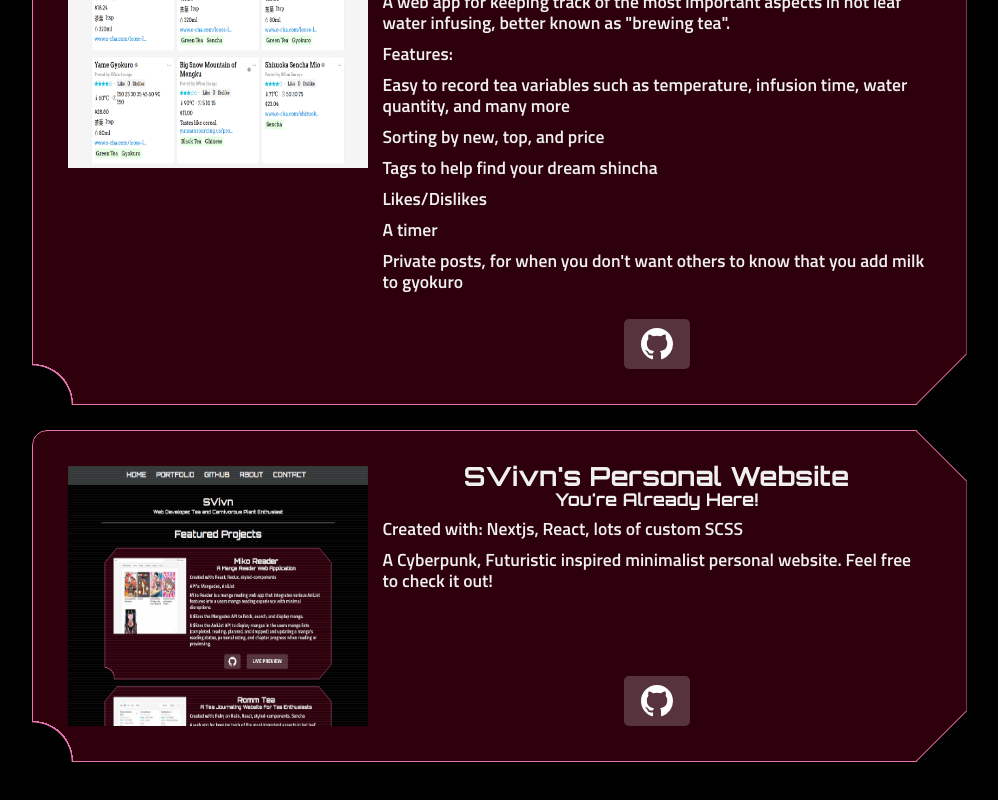
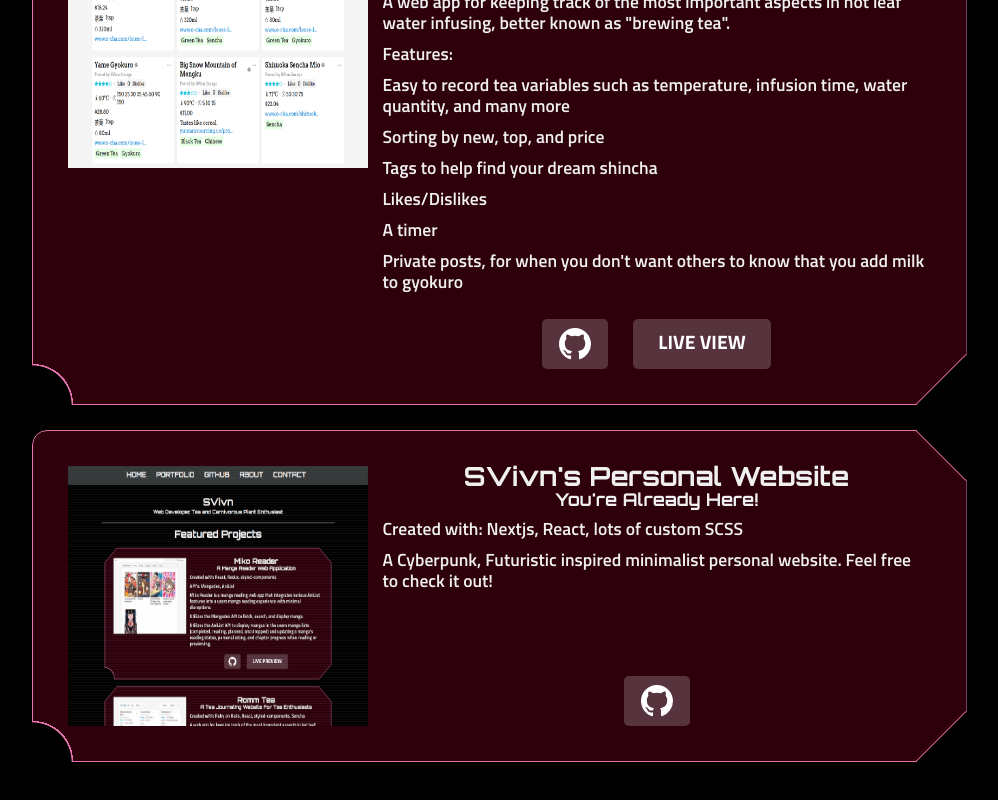
Before and after one commit to SoniaVivi/sci-port, a Next.js app: page / in a window 1280 px wide. Shown: the part 1688-2488 px from the top of the page, without its empty margins (141-1139 px from the left). Built offline with nearby package versions, Linux system fonts and the light colour scheme.

Commit message:
FeaturedShowcase: add romm tea live view link

```diff
--- a/components/home/FeaturedShowcase.tsx
+++ b/components/home/FeaturedShowcase.tsx
@@ -86,7 +86,10 @@ const FeaturedShowcase = () => {
       <FeaturedContainer
         imageLink={rommTea}
         alt="Screenshot of Romm Tea, a webapp to keep track of tea infusions"
-        links={{ github: "https://github.com/SoniaVivi/romm-tea" }}
+        links={{
+          github: "https://github.com/SoniaVivi/romm-tea",
+          liveView: "https://rommtea.onrender.com/",
+        }}
       >
         <RommTeaText />
       </FeaturedContainer>
```
